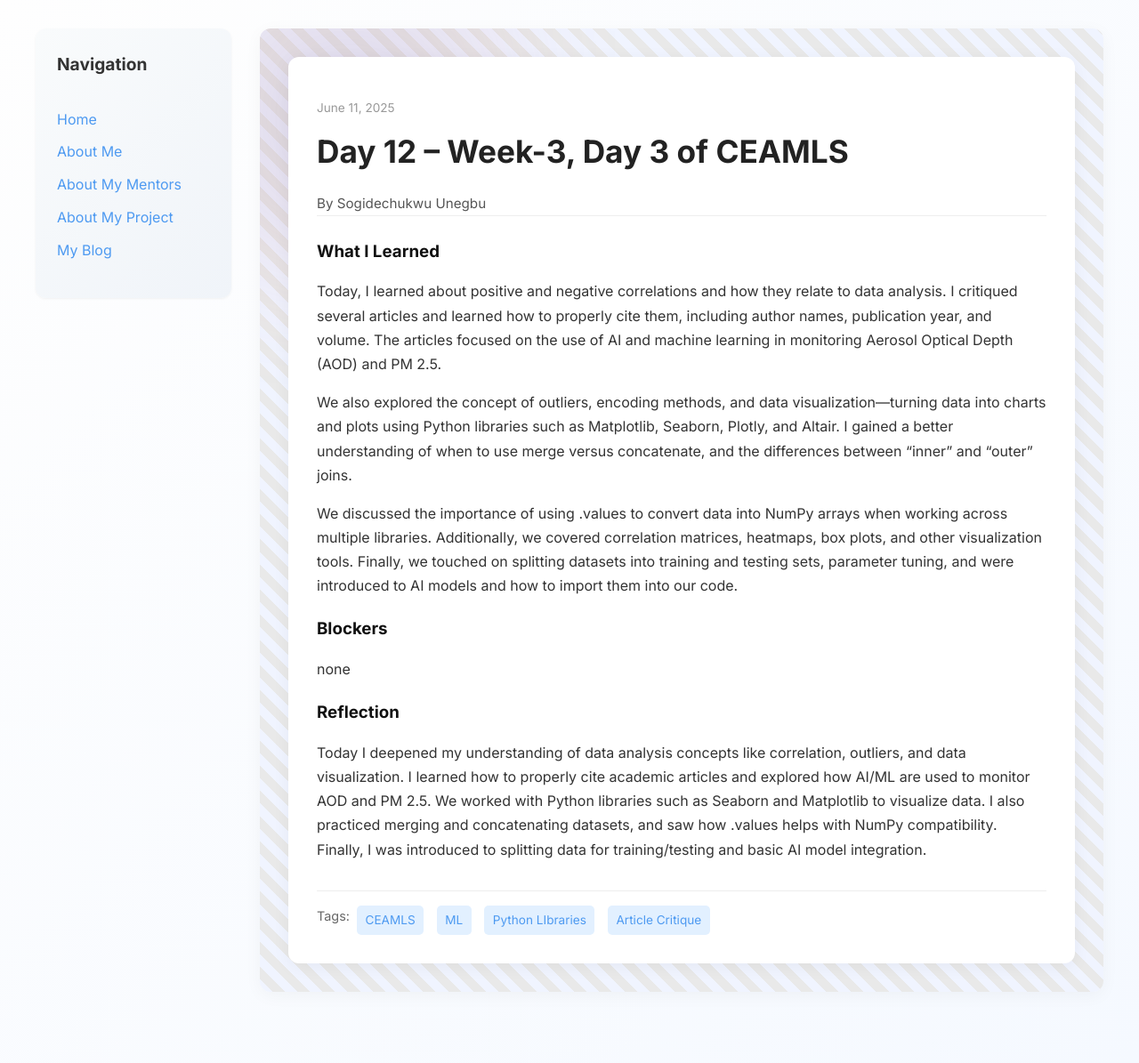
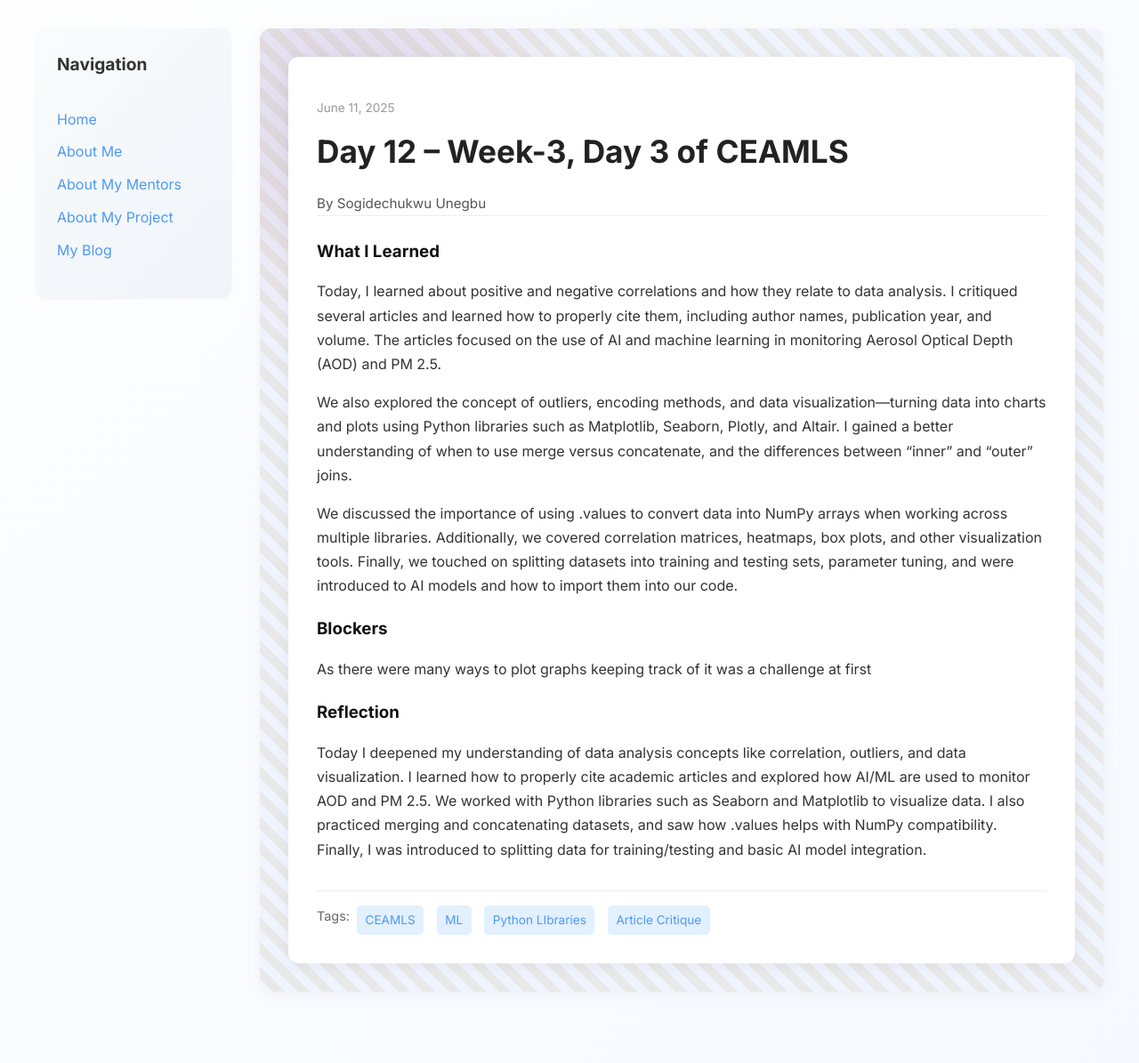
Before and after one commit to UnegbuSogidechukwu/UnegbuSogidechukwu.github.io, a Jekyll site: the page built from _posts/2025-06-11-day-12.md, in a window 1280 px wide. Shown: the whole page at 89% size. Built offline with Jekyll 4.4.1, drawn with Linux system fonts in a browser that asks for light colours.

Commit message:
Update 2025-06-11-day-12.md

```diff
--- a/_posts/2025-06-11-day-12.md
+++ b/_posts/2025-06-11-day-12.md
@@ -16,7 +16,7 @@ what_i_learned: |
 
 
 blockers: |
-  none
+  As there were many ways to plot graphs keeping track of it was a challenge at first
 
 reflection: |
    Today I deepened my understanding of data analysis concepts like correlation, outliers, and data visualization. I learned how to properly cite academic articles and explored how AI/ML are used to monitor AOD and PM 2.5. We worked with Python libraries such as Seaborn and Matplotlib to visualize data. I also practiced merging and concatenating datasets, and saw how .values helps with NumPy compatibility. Finally, I was introduced to splitting data for training/testing and basic AI model integration.
```
